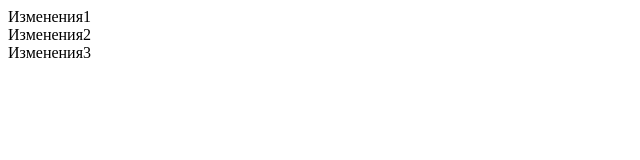
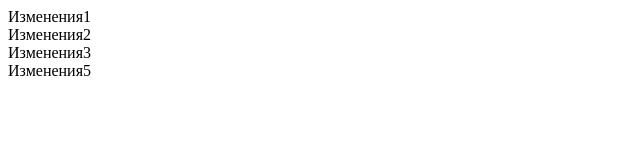
Before and after one commit to VoskresenskayaM/GHtrain, a plain HTML site: page Index.html in a window 1280 px wide. Shown: the full height of the page, 0-640 px from the left. Drawn offline with Linux system fonts and the light colour scheme.

Commit message:
изменеия 5

```diff
--- a/Index.html
+++ b/Index.html
@@ -10,5 +10,6 @@
     <div class="div">Изменения1</div>
     <div class="div">Изменения2</div>
     <div class="div">Изменения3</div>
+    <div class="div">Изменения5</div>
 </body>
 </html>
```
